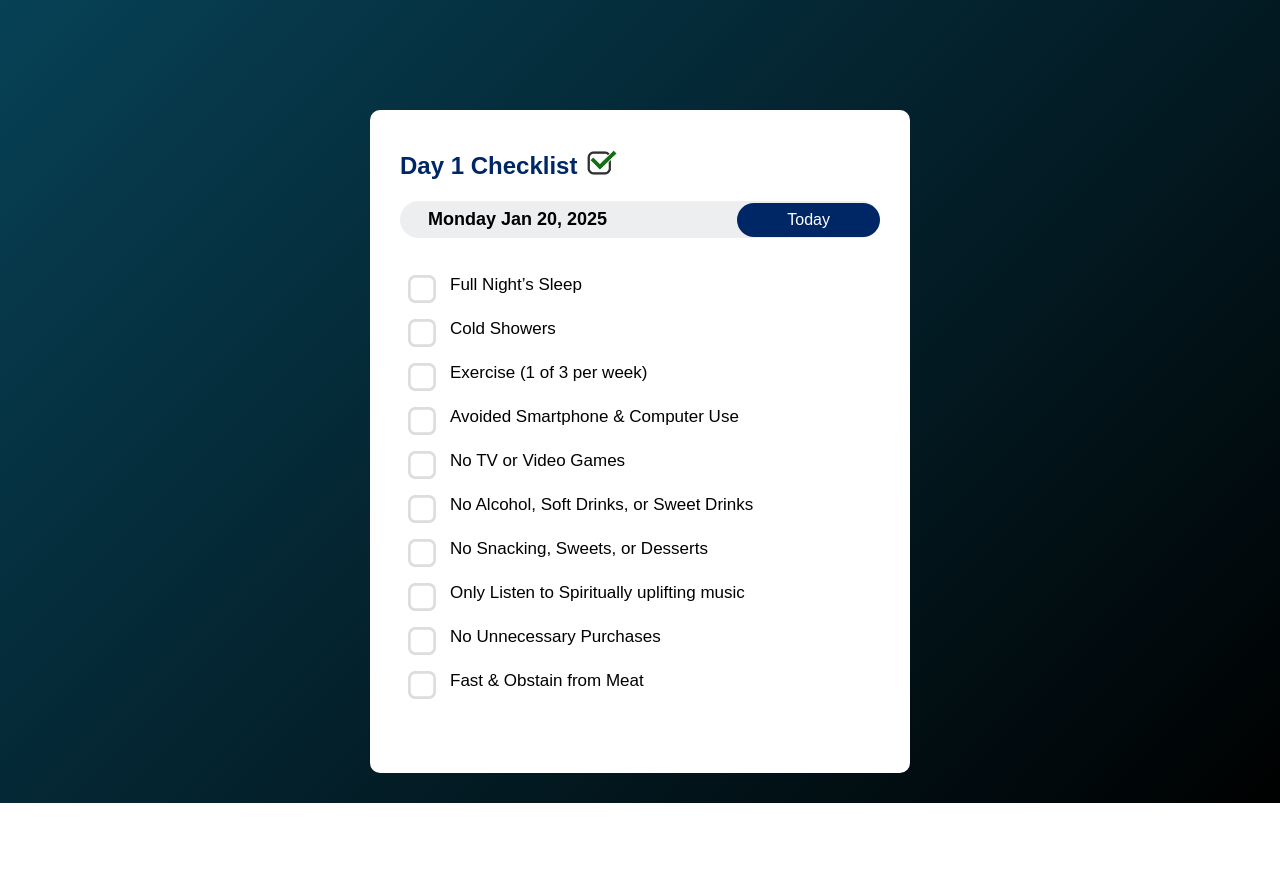
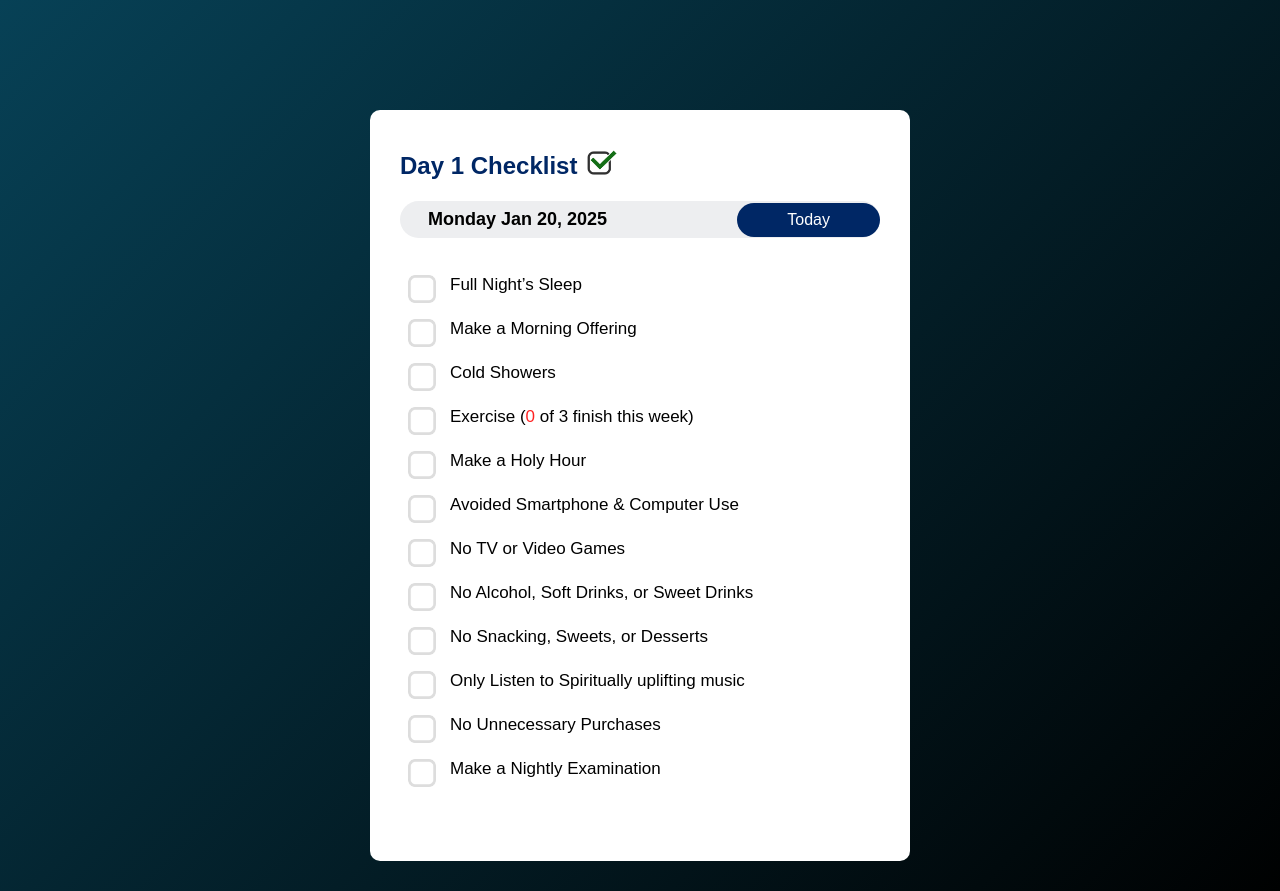
Before and after one commit to brockers/disciple90, a plain HTML site: page index.html in a window 1280 px wide. Before the commit the page ends 803 px from the top, so only its background shows below. Drawn offline with nearby package versions, Linux system fonts and the light colour scheme.

Commit message:
Added filter for Wed and Fri fast.  Added workout counter.  All seems to be working.

```diff
--- a/index.html
+++ b/index.html
@@ -8,7 +8,6 @@
 		<script src="https://cdn.jsdelivr.net/npm/flatpickr"></script>
 	</head>
 	<body>
-		<input id="current-date-value" type="hidden" valyue="">
 		<div class="container">
 			<div class="checklist-app">
 				<h2><span id="daycount">Daily Checklist </span><span><img src="images/checklist.png" alt="Daily Checklist"></span></h2>
@@ -18,15 +17,18 @@
 				</div>
 				<ul id="list-container">
 					<li id="sl">Full Night’s Sleep</li>
+					<li id="mo">Make a Morning Offering</li>
 					<li id="cs">Cold Showers</li>
-					<li id="ex">Exercise (1 of 3 per week)</li>
+					<li id="ex">Exercise (<span id="exDays">1</span> of 3 finish this week)</li>
+					<li id="hh">Make a Holy Hour</li>
 					<li id="pc">Avoided Smartphone & Computer Use</li>
 					<li id="tv">No TV or Video Games</li>
 					<li id="al">No Alcohol, Soft Drinks, or Sweet Drinks</li>
 					<li id="sn">No Snacking, Sweets, or Desserts </li>
 					<li id="mu">Only Listen to Spiritually uplifting music</li>
 					<li id="pu">No Unnecessary Purchases</li>
-					<li id="fa" >Fast & Obstain from Meat</li>
+					<li id="ne">Make a Nightly Examination</li>
+					<li id="fa">Fast & Obstain from Meat</li>
 				</ul>
 			</div>
 		</div>
--- a/script.js
+++ b/script.js
@@ -1,38 +1,54 @@
-const indexedDB = window.indexedDB || window.mozIndexedDB || window.webkitIndexedDB || window.msIndexedDB || window.shimIndexedDB;
-
-if (!indexedDB) { console.log("IndexedDB could not be found in this browser."); }
-
-const request = indexedDB.open("desciple90", 1);
-
-request.onerror = function (event) {
-	console.error("An error occurred with IndexedDB");
-	console.error(event);
-};
-
 // Start date of 2025 disciple 90
-const start = new Date(2025, 0, 20);
+const year = "2025";
+const start = new Date(year, 0, 20);
+const jan1 = new Date(year, 0, 1);
+const monthNames = ["Jan", "Feb", "Mar", "Apr", "May", "Jun", "Jul", "Aug", "Sep", "Oct", "Nov", "Dec"];
+const dayNames = ["Sunday", "Monday", "Tueday", "Wednesday", "Thusday", "Friday", "Saturday"];
 // Default everything to unchecked for all days
 const ninetyDays = Array(90).fill(start.getTime()).map( (v,k) => {
 	const newDay = new Date(v + (k * (60 * 60 * 24 * 1000)));
+	const weekOfYear = getWeekOfYear(jan1, newDay);
 	return {
 		"date" : newDay.getTime(),
+		"week" : "week" + weekOfYear,
 		"results" : {
 			"sl" : false, "cs" : false, "ex" : false,
 			"pc" : false, "tv" : false, "al" : false,
 			"sn" : false, "mu" : false, "pu" : false,
-			"fa" : false
+			"fa" : false, "hh" : false, "mo" : false,
+			"ne" : false
 		}
 	}
 });
-
+// Default Configuration for all 90 days
 const config = {
 	"curIndex" : 0,
 	"startDate" : start.getTime(),
-	"days" : ninetyDays
+	"days" : ninetyDays,
 }
 
-const monthNames = ["Jan", "Feb", "Mar", "Apr", "May", "Jun", "Jul", "Aug", "Sep", "Oct", "Nov", "Dec"];
-const dayNames = ["Sunday", "Monday", "Tueday", "Wednesday", "Thusday", "Friday", "Saturday"];
+// Storage
+const DB = {
+	"DBName" : "2025disciple90",
+	"saveConfig" : function(c){
+		localStorage.setItem(this.DBName, JSON.stringify(c));
+	},
+	"loadConfig" : function(c){
+		const saved = JSON.parse(localStorage.getItem(this.DBName));
+		if(!saved){
+			console.log("No existing saved values from localStorage... using defaults.");
+		} else {
+			Object.assign(c,saved);
+		}
+	}
+}
+
+// Need to know the week number for workout calculations
+function getWeekOfYear(januaryFirst, currentDate) {
+    const daysToNextMonday = (januaryFirst.getDay() === 1) ? 0 : (7 - januaryFirst.getDay()) % 7;
+    const nextMonday = new Date(januaryFirst.getFullYear(), 0, januaryFirst.getDate() + daysToNextMonday);
+    return (currentDate < nextMonday) ? 52 : (currentDate > nextMonday ? Math.ceil((currentDate - nextMonday) / (24 * 3600 * 1000) / 7) : 1);
+}
 
 function setResults(c){
 	Object.entries(c.days[c.curIndex].results).forEach( ([n,v]) => {
@@ -43,6 +59,24 @@ function setResults(c){
 			element.classList.remove("checked");
 		}
 	});
+	const displayDay = new Date(c.days[c.curIndex].date);
+	const fa = document.getElementById("fa");
+	if(displayDay.getDay() === 3 || displayDay.getDay() === 5){
+		fa.style.display = "block";
+	} else {
+		fa.style.display = "none";
+	}
+	// Get weekly workout totals
+	const workoutDays = c.days.filter( (obj) => { return obj.results.ex }).map( (v) => v.week ).reduce((acc, curr) => { acc[curr] = (acc[curr] || 0) +1; return acc;}, {});;
+	const exTotal = workoutDays[c.days[c.curIndex].week] || "0";
+	const ex = document.getElementById("exDays");
+	// Set weekly workout totals
+	ex.innerText = exTotal;
+	if( exTotal < 3 ) {
+		ex.classList.add("warning");
+	} else {
+		ex.classList.remove("warning");
+	}
 }
 
 function getClosestToToday(c){
@@ -54,18 +88,16 @@ function getClosestToToday(c){
 function getValidDateAndSetIndex(conf, day){
 	if (day <= conf.days[0].date) {
 		conf.curIndex = 0;
-		return 0;
 	} else if (day >= conf.days[conf.days.length -1].date) {
 		conf.curIndex = conf.days[conf.days.length -1];
-		return conf.days[conf.days.length -1];
 	} else {
 		conf.days.forEach( (val, ind) => {
 			if (val.date === day || (val.date - 3600000) === day){
 				conf.curIndex = ind;
-				return ind;
 			}
 		});
 	}
+	DB.saveConfig(conf);
 }
 
 function setTitle(conf){
@@ -78,10 +110,10 @@ const listContainer = document.getElementById("list-container");
 listContainer.addEventListener("click", (e) => {
 	if( config.days[config.curIndex].results.hasOwnProperty(e.target.id) ){
 		config.days[config.curIndex].results[e.target.id] = config.days[config.curIndex].results[e.target.id] ? false : true;
+		DB.saveConfig(config);
 		setResults(config);
 	}
 });
-
 
 const viewdate = document.getElementById("view-date");
 const flatpickr = viewdate.flatpickr({
@@ -106,6 +138,7 @@ goToTodayBtn.addEventListener("click", (e) => {
 });
 
 // Setup Initial Screen view
+DB.loadConfig(config);
 getClosestToToday(config);
 const today = new Date(config.days[config.curIndex].date);
 viewdate.value = dayNames[today.getDay()] + " " + monthNames[today.getMonth()] + " " + today.getDate() + ", " + today.getFullYear();
--- a/style.css
+++ b/style.css
@@ -99,3 +99,7 @@ ul li.checked::before {
 ul li:hover {
 	background: #edeef0;
 }
+
+.warning {
+	color: #f22;
+}
```
